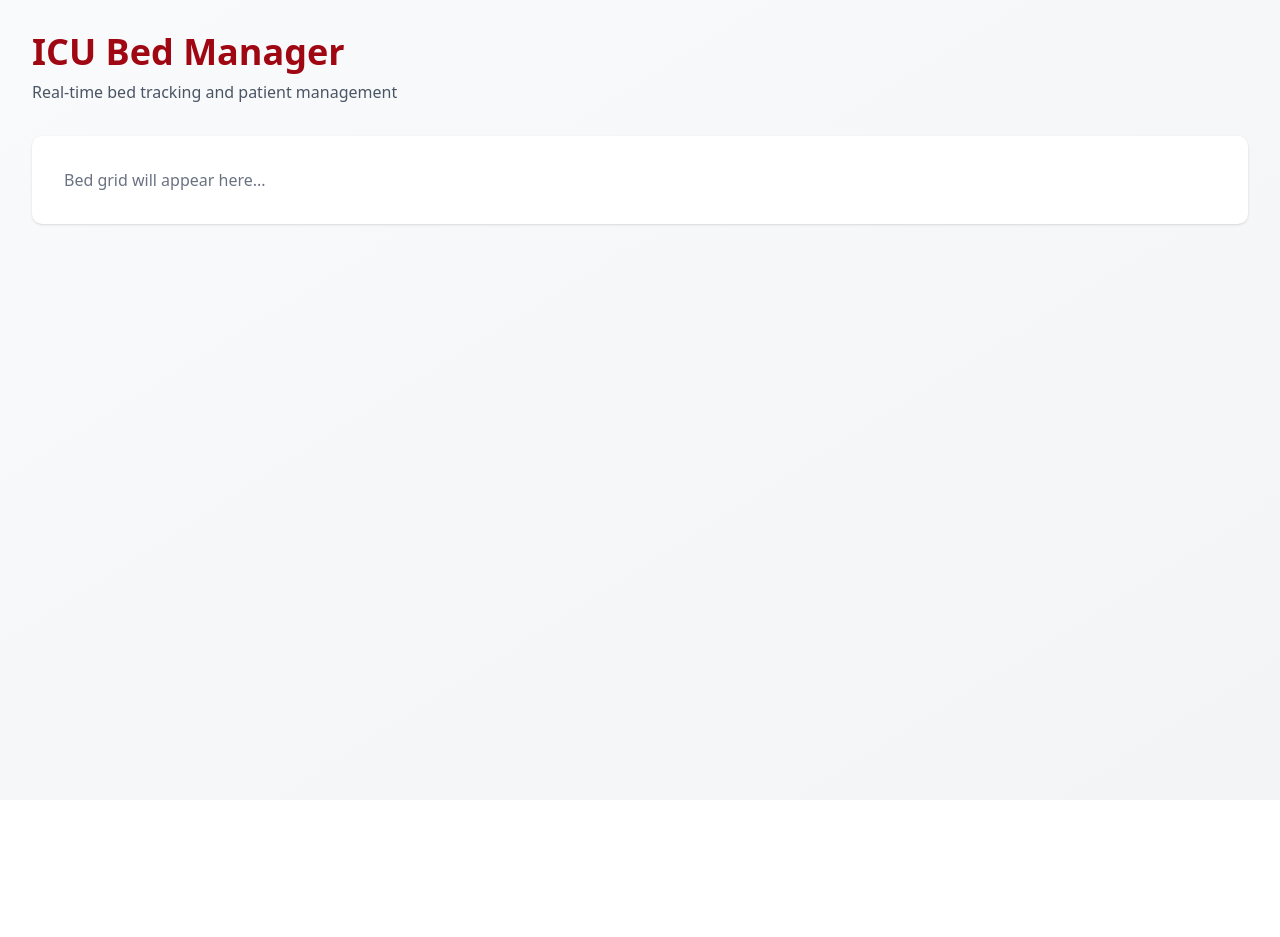
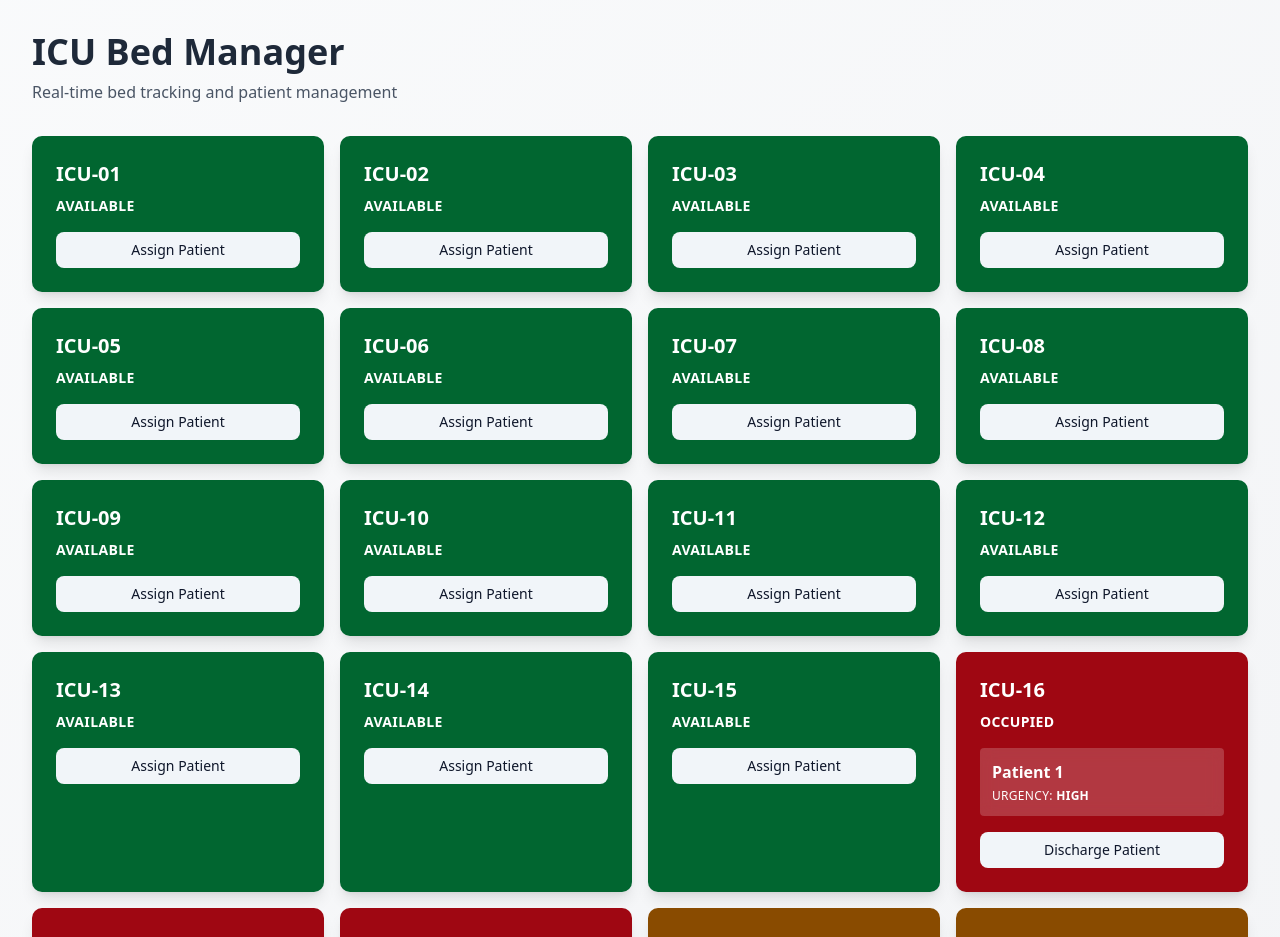
Before and after one commit to Soni0709/ICU-bed-manager-frontend, a React (Vite) app: page / in a window 1280 px wide. Shown: the top 937 px of the page. Before the commit the page ends 800 px from the top, so only its background shows below. Built offline with nearby package versions, Linux system fonts and the light colour scheme.

Commit message:
Bed tiles components with state and actions done, mock bed data and bed utility functions added. Updated app.tsx

```diff
--- /dev/null
+++ b/src/App.css
@@ -0,0 +1,4 @@
+/* Remove default styles */
+#root {
+  width: 100%;
+}
--- a/src/App.tsx
+++ b/src/App.tsx
@@ -1,13 +1,31 @@
-import React from 'react';
+import { useState } from 'react';
+import { Bed } from './types/bed';
+import { mockBeds } from './data/mockBeds';
+import { BedTile } from './components/bedTile';
 
 function App() {
+  const [beds, setBeds] = useState<Bed[]>(mockBeds);
+
+  // Placeholder handlers (will implement later)
+  const handleAssign = (bed: Bed) => {
+    console.log('Assign patient to:', bed.bed_number);
+  };
+
+  const handleDischarge = (bed: Bed) => {
+    console.log('Discharge patient from:', bed.bed_number);
+  };
+
+  const handleClean = (bed: Bed) => {
+    console.log('Clean bed:', bed.bed_number);
+  };
+
   return (
     <div className="min-h-screen bg-gradient-to-br from-gray-50 to-gray-100 p-8">
       <div className="max-w-7xl mx-auto">
         {/* Header */}
         <div className="flex justify-between items-center mb-8">
           <div>
-            <h1 className="text-4xl font-bold text-red-800 ">
+            <h1 className="text-4xl font-bold text-gray-800">
               ICU Bed Manager
             </h1>
             <p className="text-gray-600 mt-2">
@@ -16,9 +34,17 @@ function App() {
           </div>
         </div>
 
-        {/* Content will go here */}
-        <div className="bg-white rounded-lg shadow p-8">
-          <p className="text-gray-500">Bed grid will appear here...</p>
+        {/* Bed Grid */}
+        <div className="grid grid-cols-1 sm:grid-cols-2 lg:grid-cols-4 gap-4">
+          {beds.map((bed) => (
+            <BedTile
+              key={bed.id}
+              bed={bed}
+              onAssign={handleAssign}
+              onDischarge={handleDischarge}
+              onClean={handleClean}
+            />
+          ))}
         </div>
       </div>
     </div>
--- /dev/null
+++ b/src/components/BedTile.tsx
@@ -0,0 +1,74 @@
+import { Bed } from '../types/bed';
+import { Button } from './ui/button';
+import { getBedColor, getStateLabel } from '../utils/bedUtils';
+
+interface BedTileProps {
+  bed: Bed;
+  onAssign: (bed: Bed) => void;
+  onDischarge: (bed: Bed) => void;
+  onClean: (bed: Bed) => void;
+}
+
+export const BedTile: React.FC<BedTileProps> = ({
+  bed,
+  onAssign,
+  onDischarge,
+  onClean,
+}) => {
+  return (
+    <div
+      className={`${getBedColor(bed.state)} p-6 rounded-lg text-white shadow-lg transition-all transform hover:scale-105`}
+    >
+      {/* Bed Number */}
+      <h3 className="text-xl font-bold mb-2">{bed.bed_number}</h3>
+
+      {/* State Label */}
+      <p className="text-sm font-semibold mb-4 uppercase tracking-wide">
+        {getStateLabel(bed.state)}
+      </p>
+
+      {/* Patient Info (only for occupied beds) */}
+      {bed.state === 'occupied' && bed.patient_name && (
+        <div className="mb-4 bg-white/20 backdrop-blur-sm p-3 rounded">
+          <p className="font-semibold text-base">{bed.patient_name}</p>
+          <p className="text-xs mt-1 uppercase tracking-wide">
+            Urgency: <span className="font-bold">{bed.urgency_level}</span>
+          </p>
+        </div>
+      )}
+
+      {/* Action Buttons */}
+      <div className="mt-4">
+        {bed.state === 'available' && (
+          <Button
+            onClick={() => onAssign(bed)}
+            variant="secondary"
+            className="w-full"
+          >
+            Assign Patient
+          </Button>
+        )}
+
+        {bed.state === 'occupied' && (
+          <Button
+            onClick={() => onDischarge(bed)}
+            variant="secondary"
+            className="w-full"
+          >
+            Discharge Patient
+          </Button>
+        )}
+
+        {bed.state === 'maintenance' && (
+          <Button
+            onClick={() => onClean(bed)}
+            variant="secondary"
+            className="w-full"
+          >
+            Mark as Cleaned
+          </Button>
+        )}
+      </div>
+    </div>
+  );
+};
--- /dev/null
+++ b/src/data/mockBeds.ts
@@ -0,0 +1,21 @@
+import { Bed } from '../types/bed';
+
+// Generate 20 mock beds
+export const mockBeds: Bed[] = Array.from({ length: 20 }, (_, i) => ({
+  id: i + 1,
+  bed_number: `ICU-${String(i + 1).padStart(2, '0')}`,
+  state: i < 15 ? 'available' : i < 18 ? 'occupied' : 'maintenance',
+  patient_name: i >= 15 && i < 18 ? `Patient ${i - 14}` : null,
+  urgency_level: i >= 15 && i < 18 ? (['high', 'critical', 'medium'] as const)[i - 15] : null,
+  assigned_at: i >= 15 && i < 18 ? new Date().toISOString() : null,
+  discharged_at: null,
+  created_at: new Date().toISOString(),
+  updated_at: new Date().toISOString(),
+}));
+
+/*
+This creates:
+- ICU-01 to ICU-15: Available (green)
+- ICU-16 to ICU-18: Occupied (red) with patients
+- ICU-19 to ICU-20: Maintenance (yellow)
+*/
--- /dev/null
+++ b/src/utils/bedUtils.ts
@@ -0,0 +1,32 @@
+import { BedState } from '../types/bed';
+
+// Get color classes for each bed state
+export const getBedColor = (state: BedState): string => {
+  const colorMap: Record<BedState, string> = {
+    available: 'bg-green-800 hover:bg-green-600',
+    occupied: 'bg-red-800 hover:bg-red-600',
+    maintenance: 'bg-yellow-800 hover:bg-yellow-600',
+  };
+  return colorMap[state];
+};
+
+// Get readable label for state
+export const getStateLabel = (state: BedState): string => {
+  const labelMap: Record<BedState, string> = {
+    available: 'Available',
+    occupied: 'Occupied',
+    maintenance: 'Maintenance',
+  };
+  return labelMap[state];
+};
+
+// Get urgency badge color
+export const getUrgencyColor = (urgency: string): string => {
+  const urgencyMap: Record<string, string> = {
+    low: 'bg-blue-100 text-blue-800',
+    medium: 'bg-orange-100 text-orange-800',
+    high: 'bg-red-100 text-red-800',
+    critical: 'bg-purple-100 text-purple-800',
+  };
+  return urgencyMap[urgency] || 'bg-gray-100 text-gray-800';
+};
```
